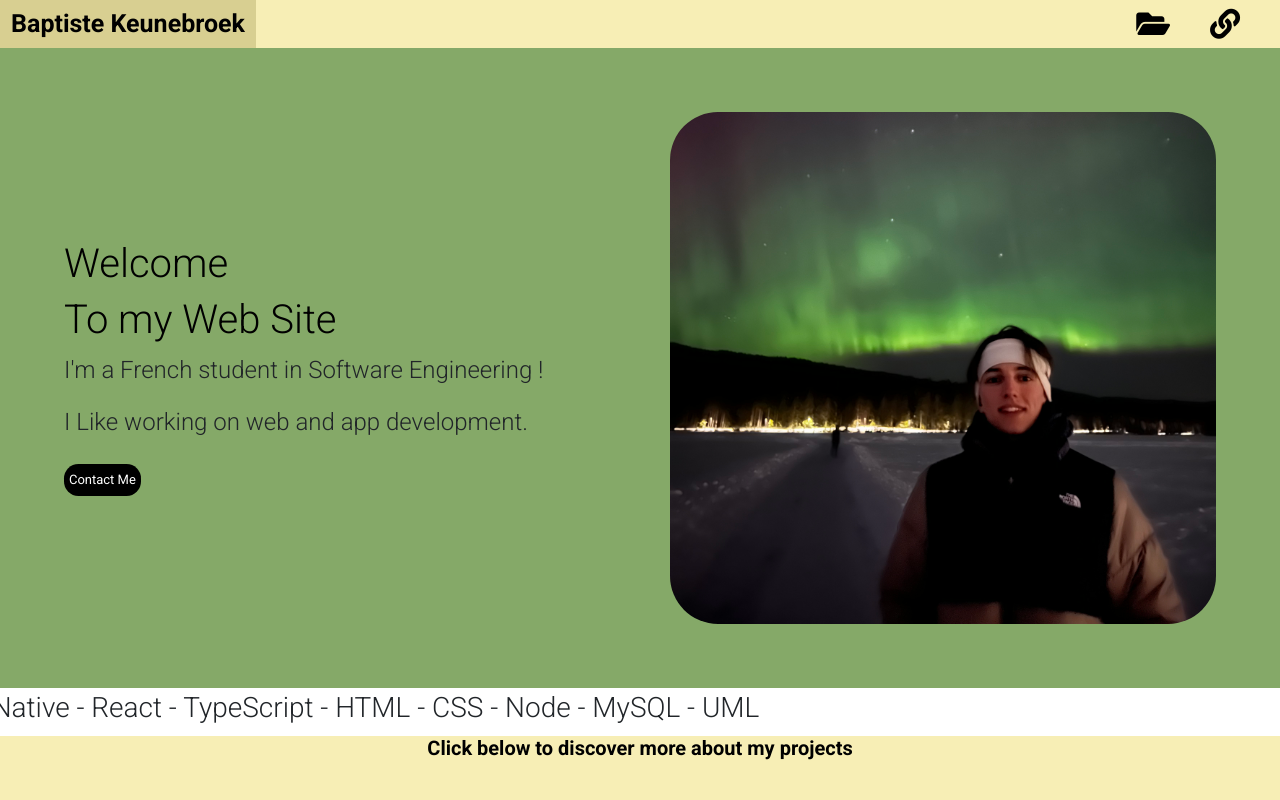
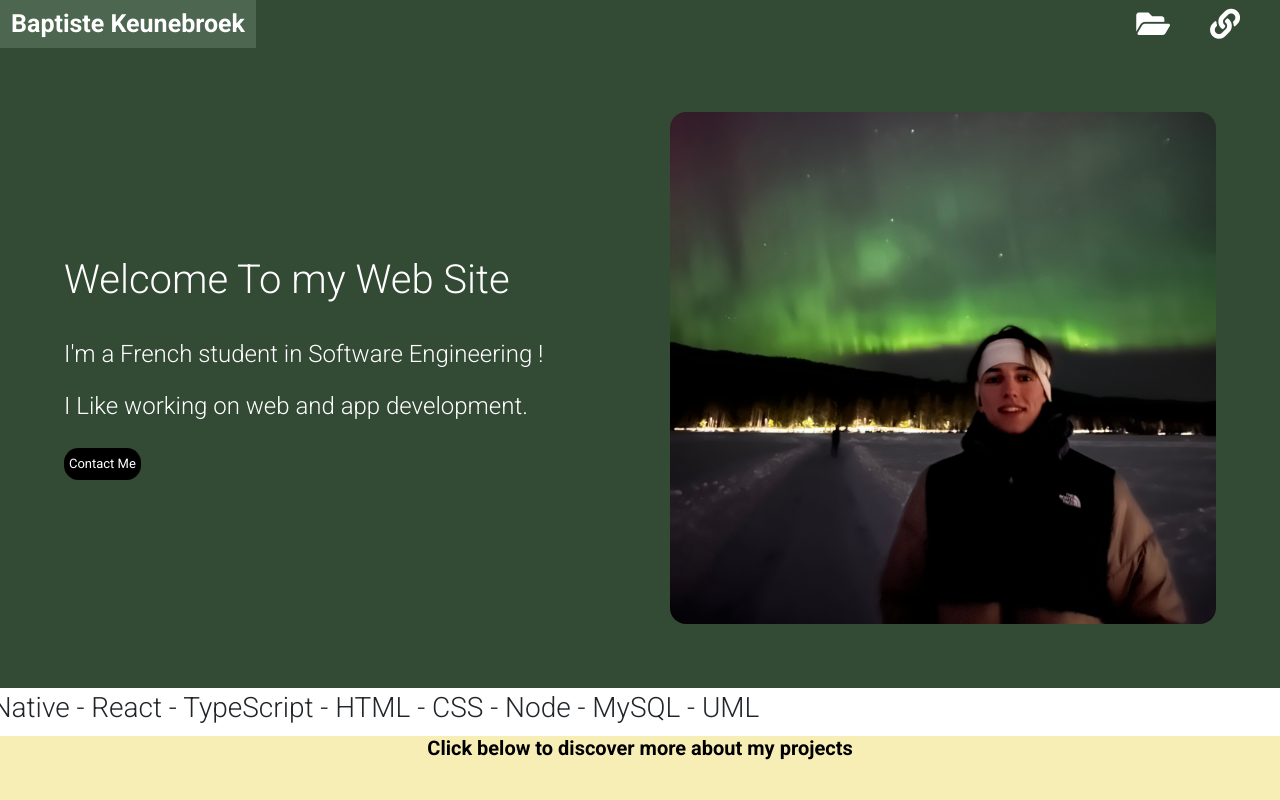
Before and after one commit to Baptistekeunbroek/Baptiste.Keunebroek, a React (Create React App) app: page / in a window 1280 px wide. Shown: the top 800 px of the page. Built offline with nearby package versions, Linux system fonts and the light colour scheme.

Commit message:
Style changes

```diff
--- a/src/App.css
+++ b/src/App.css
@@ -1,3 +1,3 @@
 .App {
-  background-color: #85A968;
+  background-color: #30471e;
 }
--- a/src/components/NavBar.js
+++ b/src/components/NavBar.js
@@ -8,7 +8,7 @@ const NavBar = () => {
         <div className="Links">
           <NavLink
             id="link"
-            style={{ textDecoration: "none", color: "black", fontSize: 25 }}
+            style={{ textDecoration: "none", color: "white", fontSize: 25 }}
             to="/"
           >
             Baptiste Keunebroek
@@ -18,7 +18,7 @@ const NavBar = () => {
           <div className="Links2">
             <NavLink
               id="link"
-              style={{ textDecoration: "none", color: "black", fontSize: 30 }}
+              style={{ textDecoration: "none", color: "white", fontSize: 30 }}
               to="/projects"
             >
               <i className="fas fa-folder-open"></i>
@@ -28,7 +28,7 @@ const NavBar = () => {
           <div className="Links2">
             <NavLink
               id="link"
-              style={{ textDecoration: "none", color: "black", fontSize: 30 }}
+              style={{ textDecoration: "none", color: "white", fontSize: 30 }}
               to="/link"
             >
               <i className="fas fa-link"></i>
--- a/src/pages/Home.js
+++ b/src/pages/Home.js
@@ -7,9 +7,8 @@ const Home = () => {
     <div>
       <div className="container1">
         <div className="Welcome">
-          <h1>Welcome </h1>
-
-          <h1>To my Web Site</h1>
+          <h1>Welcome To my Web Site</h1>
+          <br />
 
           <p> I'm a French student in Software Engineering !</p>
           <p>I Like working on web and app development.</p>
--- a/src/style/Home.css
+++ b/src/style/Home.css
@@ -6,17 +6,18 @@
     width: 100%;
     height: 100%;
     margin-left: 8vh;
+    color: white;
 }
 
 h1{
     font-family: 'Roboto', sans-serif;
     font-size: 20px;
-    color: black;
+    color: white;
     font-weight: bold;
 }
 
 .WelcomeRight{
-    border-radius: 6vh;
+    border-radius: 2vh;
     display: flex;
     justify-content: center;
     align-items: center;
@@ -85,7 +86,7 @@ p{
   }
 
 .container1{
-    background-color: #85A968;
+    background-color: #334A35;
     height: 80vh;
     display: flex;
     flex-direction: row;
@@ -178,7 +179,3 @@ p{
   background-color: #F7EEB5;
 
 }
-
-.test{
-  width: 100%;
-}
--- a/src/style/NavBar.css
+++ b/src/style/NavBar.css
@@ -6,7 +6,7 @@
 .Main_Container {
     display: flex;
     flex-direction: row;
-    background-color: #F7EEB5;
+    background-color: #334A35;
     height: 6vh;
     width: 100%;
 
@@ -21,8 +21,7 @@
 .MyName {
     font-family: 'Roboto', sans-serif;
     font-size: 20px;
-    color: black;
-    font-weight: bold;
+    color: white;
     display: flex;
     justify-content: flex-start;
     margin-left: 4vh;
@@ -32,8 +31,7 @@
     display: flex;
     justify-content: center;
     font-family: 'Roboto', sans-serif;
-    font-weight: bold;
-    color: black;
+    color: white;
     height: 100%;
     width: 25%;
     align-items: center;
@@ -41,25 +39,21 @@
 .Links2{
     display: flex;
     font-family: 'Roboto', sans-serif;
-    font-weight: bold;
-    color: black;
+    color: white;
     margin-right: 5vh;
     height: 100%;
     align-items: center;
-
 }
 
 
 .Links:hover{
-    color: #85A968;
     font-weight: bold;
     cursor: pointer;
-    background-color: #d8cf91;
+    background-color: #4d664f;
 }
 
 .Links2:hover{
-    color: #85A968;
     font-weight: bold;
     cursor: pointer;
-    background-color: #d8cf91;
+    background-color: #4d664f;
 }
```
